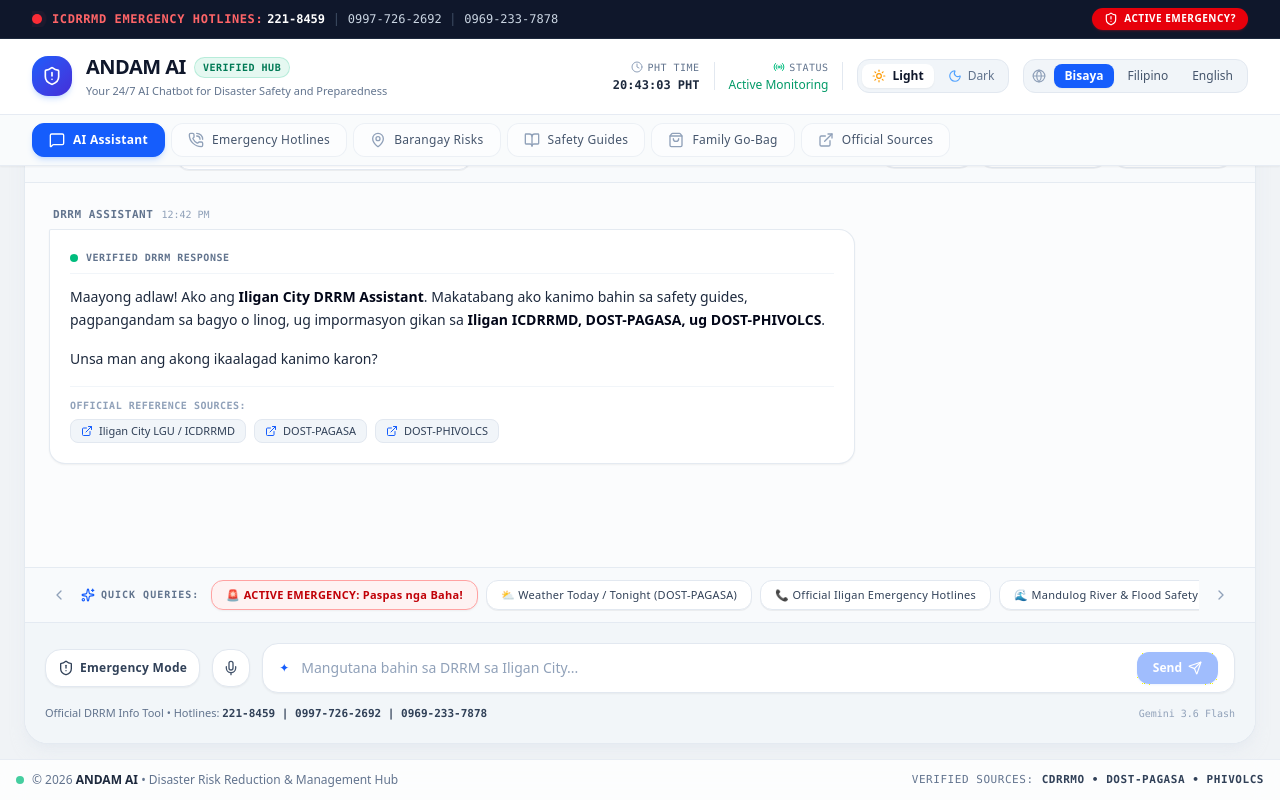
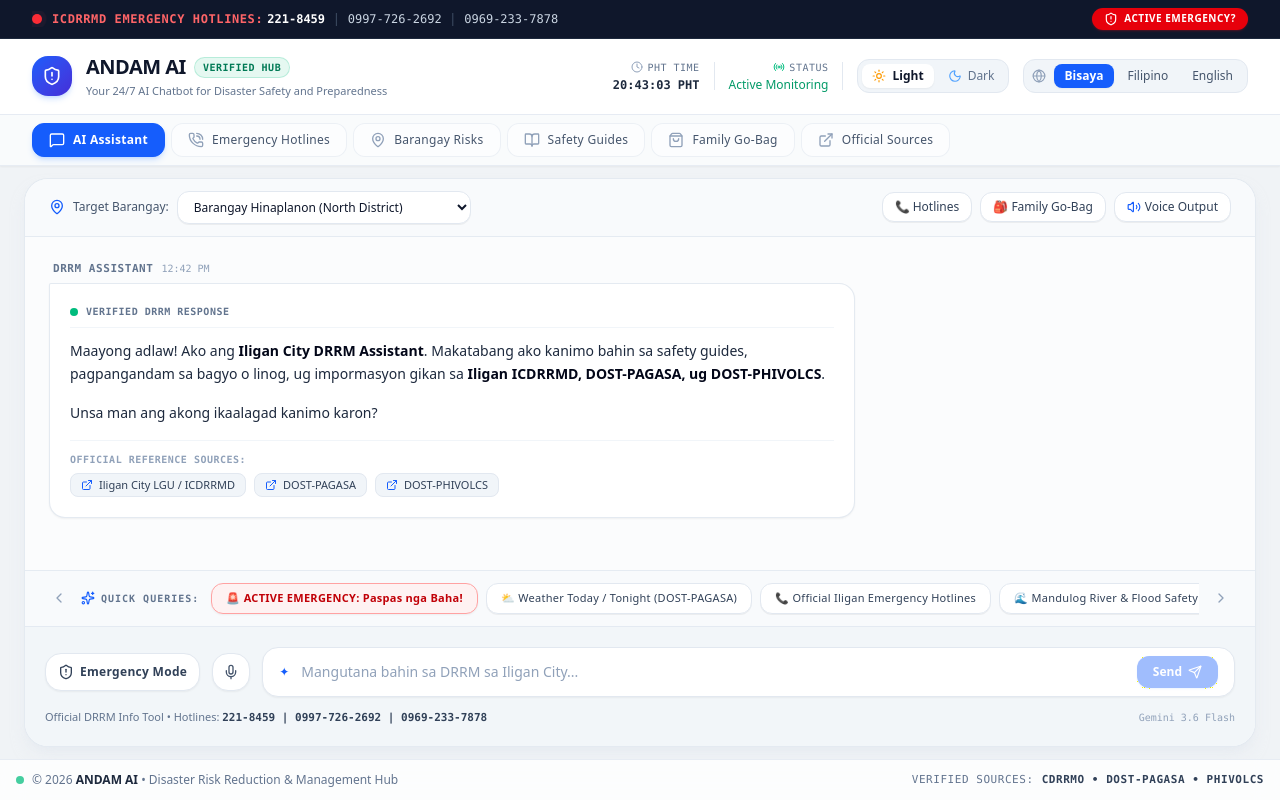
Before and after one commit to shane136/ANDAM-AI, a React (Vite) app: page / in a window 1280 px wide. Built offline with nearby package versions, Linux system fonts and the light colour scheme.

Commit message:
Refactor layout and styles in ChatAssistant component

```diff
--- a/src/components/ChatAssistant.tsx
+++ b/src/components/ChatAssistant.tsx
@@ -330,9 +330,9 @@
   };
 
   return (
-    <div className="w-full flex-1 flex flex-col bg-white dark:bg-slate-900 border border-slate-200/90 dark:border-slate-800 rounded-3xl overflow-hidden shadow-lg shadow-slate-200/50 dark:shadow-none my-1 min-h-[620px] transition-colors">
-      {/* Top Controls Bar */}
-      <div className="bg-slate-50/90 dark:bg-slate-950/80 px-4 md:px-6 py-3 border-b border-slate-200/80 dark:border-slate-800 flex flex-wrap items-center justify-between gap-3">
+    <div className="w-full h-full flex-1 min-h-0 flex flex-col bg-white dark:bg-slate-900 border border-slate-200/90 dark:border-slate-800 rounded-3xl overflow-hidden shadow-lg shadow-slate-200/50 dark:shadow-none transition-colors">
+      {/* Top Controls Bar (Sticky / Pinned inside chat container) */}
+      <div className="shrink-0 bg-slate-50/90 dark:bg-slate-950/80 px-4 md:px-6 py-3 border-b border-slate-200/80 dark:border-slate-800 flex flex-wrap items-center justify-between gap-3">
         {/* Barangay Selector */}
         <div className="flex items-center gap-2">
           <MapPin className="w-4 h-4 text-blue-600 dark:text-blue-400" />
@@ -388,7 +388,7 @@
 
       {/* Emergency Mode Bar */}
       {isEmergencyMode && (
-        <div className="bg-red-500/10 border-b border-red-500/20 px-5 py-2.5 text-xs text-red-700 dark:text-red-300 flex items-center justify-between font-sans">
+        <div className="shrink-0 bg-red-500/10 border-b border-red-500/20 px-5 py-2.5 text-xs text-red-700 dark:text-red-300 flex items-center justify-between font-sans">
           <div className="flex items-center gap-2 font-semibold animate-pulse">
             <AlertTriangle className="w-4 h-4 text-red-600 dark:text-red-400" />
             <span>ACTIVE EMERGENCY MODE ENABLED: Responses prioritized for immediate life safety!</span>
@@ -402,8 +402,8 @@
         </div>
       )}
 
-      {/* Messages Scroll View */}
-      <div className="flex-1 p-4 md:p-6 overflow-y-auto space-y-6 bg-slate-50/50 dark:bg-slate-950/40 min-h-[380px] transition-colors">
+      {/* Messages Scroll View (Only this section scrolls) */}
+      <div className="flex-1 min-h-0 p-4 md:p-6 overflow-y-auto space-y-6 bg-slate-50/50 dark:bg-slate-950/40 transition-colors">
         {messages.map((msg) => {
           const isUser = msg.sender === 'user';
           return (
@@ -496,7 +496,7 @@
       </div>
 
       {/* Quick Prompt Chips */}
-      <div className="bg-slate-50 dark:bg-slate-900/90 px-3 sm:px-5 py-2.5 border-t border-slate-200/80 dark:border-slate-800 flex items-center gap-2 transition-colors">
+      <div className="shrink-0 bg-slate-50 dark:bg-slate-900/90 px-3 sm:px-5 py-2.5 border-t border-slate-200/80 dark:border-slate-800 flex items-center gap-2 transition-colors">
         <button
           type="button"
           onClick={() => scrollQuickQueries('left')}
@@ -540,7 +540,7 @@
       </div>
 
       {/* Input Box */}
-      <div className="p-4 md:p-5 bg-slate-100/90 dark:bg-slate-900 border-t border-slate-200/80 dark:border-slate-800 flex flex-col gap-3 transition-colors">
+      <div className="shrink-0 p-4 md:p-5 bg-slate-100/90 dark:bg-slate-900 border-t border-slate-200/80 dark:border-slate-800 flex flex-col gap-3 transition-colors">
         <div className="flex items-center gap-2 sm:gap-3">
           {/* Emergency Mode Toggle */}
           <button
```
